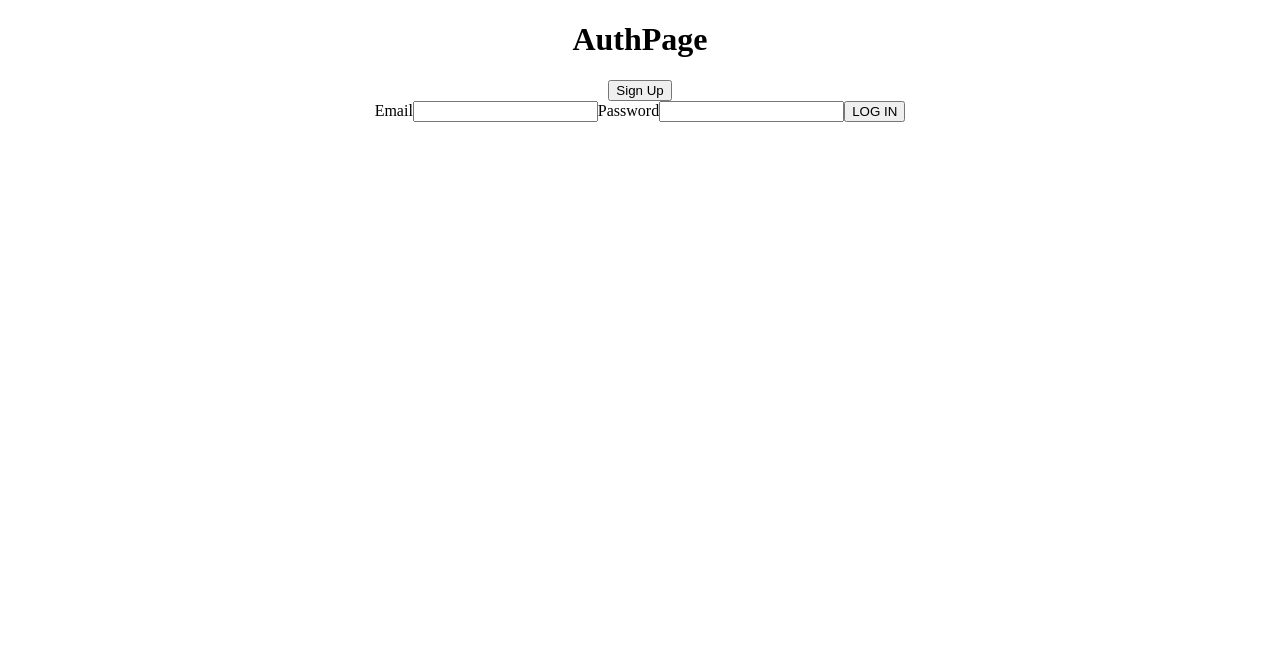
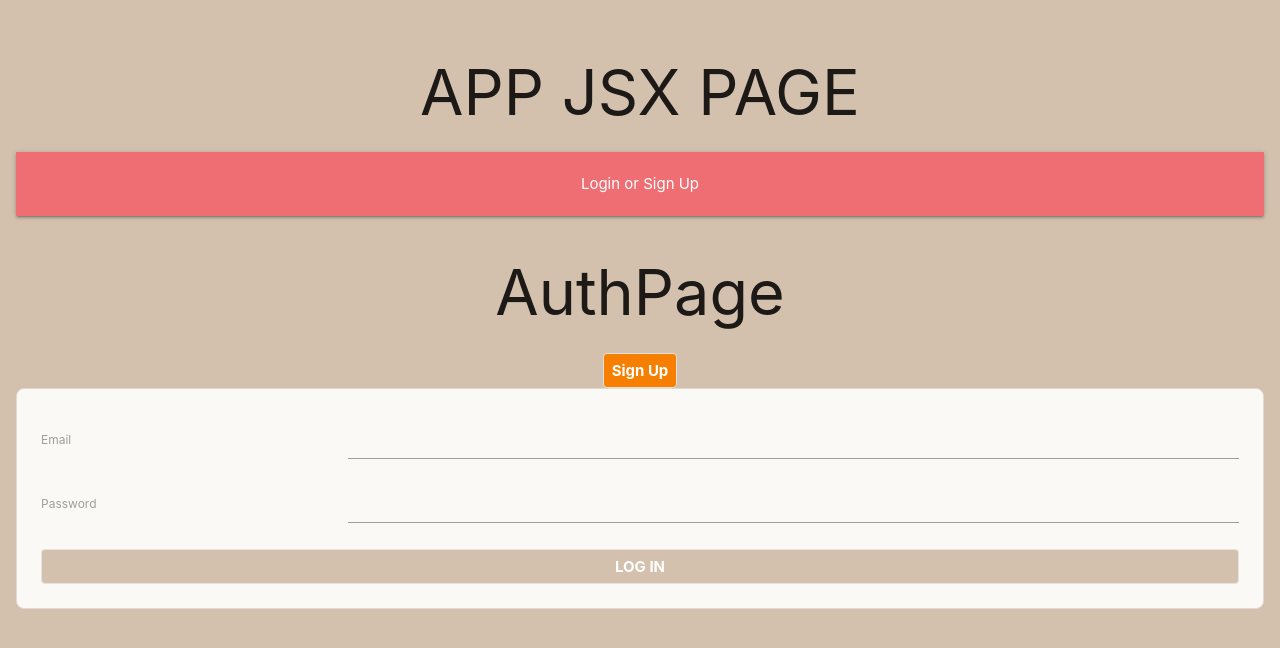
Before and after one commit to ryanoh671/workout-log, a React (Create React App) app: page /auth in a window 1280 px wide. Shown: the top 648 px of the page. Built offline with nearby package versions, Linux system fonts and the light colour scheme; no server answers.

Commit message:
refactored routing

```diff
--- a/src/components/ExerciseList/ExerciseList.css
+++ b/src/components/ExerciseList/ExerciseList.css
@@ -1,9 +1,8 @@
-/* .card {
+.card {
   display: flex;
-  flex-direction: row;
+  flex-direction: column;
   height: 50vmin;
   width: 50vmin;
   float: left;
   margin: 100px;
 }
- */
--- a/src/components/ExerciseList/ExerciseList.jsx
+++ b/src/components/ExerciseList/ExerciseList.jsx
@@ -1,5 +1,5 @@
 import { useState } from 'react';
-// import 'materialize-css/dist/css/materialize.min.css'
+import 'materialize-css/dist/css/materialize.min.css'
 import './ExerciseList.css';
 import * as exercisesAPI from '../../utilities/exercises-api';
 
@@ -13,7 +13,7 @@ export default function ExerciseList( {searchedExercises, setWorkoutLog, workout
   }
 
   return (
-    <div>
+    <div className='card'>
       {searchedExercises.map(e => (
         <div key={e.id}>
           <h3>{e.name}</h3>
--- a/src/components/NavBar/NavBar.jsx
+++ b/src/components/NavBar/NavBar.jsx
@@ -9,10 +9,19 @@ export default function NavBar({ user, setUser }) {
 
   return (
     <nav>
-      <Link to="/">Home Page</Link>
+      { user ?
+       <>
+      <Link to="/home">Home Page</Link>
+      &nbsp; | &nbsp;
+      <Link to="" onClick={handleLogOut}>Log Out</Link>
       &nbsp; | &nbsp;
       <span>Welcome, {user.name}</span>
-      &nbsp;&nbsp;<Link to="" onClick={handleLogOut}>Log Out</Link>
+      &nbsp; | &nbsp;
+      <Link to="/search">Search for Exercises</Link>
+      </>
+      :
+      <Link to="/auth">Login or Sign Up</Link>
+    }
     </nav>
   );
 }
--- a/src/index.css
+++ b/src/index.css
@@ -1,5 +1,5 @@
 /* CSS Custom Properties */
-/* :root {
+:root {
   --white: #FFFFFF;
   --tan-1: #FBF9F6;
   --tan-2: #E7E2DD;
@@ -150,4 +150,4 @@ button:disabled, form:invalid button[type="submit"] {
 button[type="submit"] {
   grid-column: span 2;
   margin: 1vmin 0 0;
-} */
+}
--- a/src/pages/App/App.jsx
+++ b/src/pages/App/App.jsx
@@ -3,7 +3,7 @@ import { Routes, Route } from 'react-router-dom';
 import { getUser } from '../../utilities/users-service';
 import './App.css';
 import AuthPage from '../AuthPage/AuthPage';
-import HomePage from '../HomePage/HomePage';
+import WelcomePage from '../WelcomePage/WelcomePage';
 import SearchPage from '../SearchPage/SearchPage';
 import NavBar from '../../components/NavBar/NavBar';
 import WorkoutPage from '../WorkoutPage/WorkoutPage';
@@ -28,20 +28,17 @@ export default function App() {
 
   return (
     <main className="App">
-      { user ?
-          <>
+      <h1>APP JSX PAGE</h1>
+
       <NavBar user={user} setUser={setUser} />
       <Routes>
         {/* Route components in here */}
-              <Route path="/" element={<HomePage />} />
+        <Route path="/" element={<WelcomePage />} />
+        <Route path="/auth" element={<AuthPage user={user} setUser={setUser}/>} />
         <Route path="/search" element={<SearchPage setUserWorkouts={setUserWorkouts}/>} />
         <Route path="/workouts" element={<WorkoutPage userWorkouts={userWorkouts}/>} />
         {/* <Route path="/workout/:workoutId" element={<WorkoutDetailPage />} /> */}
       </Routes>
-          </>
-          :
-          <AuthPage setUser={setUser} />
-      }
     </main>
   );
 }
--- a/src/pages/AuthPage/AuthPage.jsx
+++ b/src/pages/AuthPage/AuthPage.jsx
@@ -2,10 +2,14 @@ import { useState } from 'react';
 import SignUpForm from '../../components/SignUpForm/SignUpForm';
 import LoginForm from '../../components/LoginForm/LoginForm';
 
-export default function AuthPage({ setUser }) {
+export default function AuthPage({ user, setUser }) {
   const [showSignUp, setShowSignUp] = useState(false);
   return (
     <main>
+      {user ?
+      <h1></h1>
+      :
+      <>
       <h1>AuthPage</h1>
       <button onClick={() => setShowSignUp(!showSignUp)}>{showSignUp ? 'Log In' : 'Sign Up'}</button>
       { showSignUp ?
@@ -13,6 +17,8 @@ export default function AuthPage({ setUser }) {
           :
           <LoginForm setUser={setUser} />
       }
+      </>
+    }
     </main>
   );
 }
--- a/src/pages/HomePage/HomePage.jsx
+++ /dev/null
@@ -1,14 +0,0 @@
-import { Link } from 'react-router-dom';
-
-
-export default function HomePage() {
-  return (
-    <main>
-      <h1>Home Page</h1>
-      <h3>Strive for Progress</h3>
-      <Link to="/search">
-        <button>Search for Exercises</button>
-      </Link>
-    </main>
-  );
-}
--- a/src/pages/SearchPage/SearchPage.css
+++ b/src/pages/SearchPage/SearchPage.css
@@ -1,4 +1,4 @@
-/* .SearchPage {
+.SearchPage {
   height: 100%;
   display: grid;
   grid-template-columns: .5fr 2fr;
@@ -12,4 +12,4 @@
   justify-content: space-between;
   align-items: center;
   margin: 3vmin 2vmin;
-} */
+}
--- a/src/pages/SearchPage/SearchPage.jsx
+++ b/src/pages/SearchPage/SearchPage.jsx
@@ -25,15 +25,14 @@ export default function SearchPage({setUserWorkouts}) {
   return (
     <main className="SearchPage">
       <WorkoutDetail workoutLog={workoutLog} setUserWorkouts={setUserWorkouts}/>
-      <aside>
-        <h1>Search Page</h1>
+      <div>
         <form onSubmit={handleSearch}>
           <label>Search For Exercises Here</label>
           <input type="text" name='search' value={search} placeholder="Type in exercise" onChange={handleChange}/>
           <button type="submit">SEARCH</button>
         </form>
         <ExerciseList searchedExercises={searchedExercises} setWorkoutLog={setWorkoutLog} workoutLog={workoutLog}/>
-      </aside>
+      </div>
       </main>
   )
 }
--- /dev/null
+++ b/src/pages/WelcomePage/WelcomePage.jsx
@@ -0,0 +1,14 @@
+import { Link } from 'react-router-dom';
+
+
+export default function WelcomePage() {
+  return (
+    <main>
+      <h1>WelcomePage</h1>
+      <h3>Strive for Progress</h3>
+      <h2>Welcome to WORKOUT LOG!! Sign up for a great experiece...</h2>
+    <h3>Background Image HERE</h3>
+
+    </main>
+  );
+}
```
Lines whose indentation alone changed are shown as unchanged.
